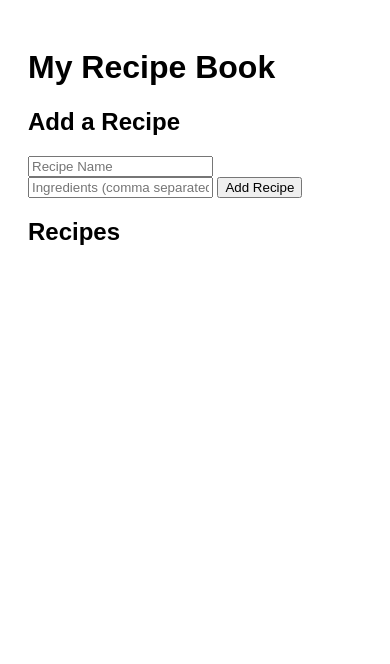
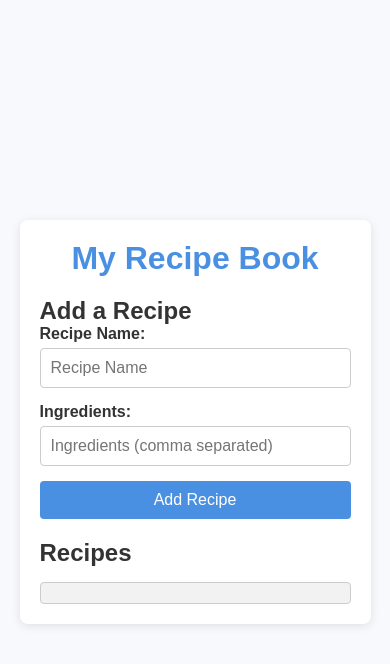
Before and after one commit to JoyxL/Gregory_Joyal_, a plain HTML site: page src/index.html in a window 390 px wide. Drawn offline with Linux system fonts and the light colour scheme.

Commit message:
responsive and styled

```diff
--- a/src/index.html
+++ b/src/index.html
@@ -7,14 +7,22 @@
     <title>Recipe Book</title>
 </head>
 <body>
+    <div id="container">
         <h1>My Recipe Book</h1>
         <div id="app">
             <h2>Add a Recipe</h2>
-        <input type="text" id="name" placeholder="Recipe Name">
-        <input type="text" id="ingredients" placeholder="Ingredients (comma separated)">
+            <div class="input-group">
+                <label for="name">Recipe Name:</label>
+                <input type="text" id="name" placeholder="Recipe Name" required>
+            </div>
+            <div class="input-group">
+                <label for="ingredients">Ingredients:</label>
+                <input type="text" id="ingredients" placeholder="Ingredients (comma separated)" required>
+            </div>
             <button id="add-recipe">Add Recipe</button>
             <h2>Recipes</h2>
             <pre id="recipes"></pre>
+        </div>
     </div>
 
     <script src="./main.js" type="module"></script>
--- a/src/styles.css
+++ b/src/styles.css
@@ -1,9 +1,91 @@
-body {
-    font-family: Arial, sans-serif;
-    padding: 20px;
-}
+
+
 
 #app {
     max-width: 600px;
     margin: auto;
 }
+* {
+    box-sizing: border-box;
+    margin: 0;
+    padding: 0;
+    font-family: Arial, sans-serif;
+}
+
+body {
+    background-color: #f7f9fc;
+    color: #333;
+    display: flex;
+    justify-content: center;
+    align-items: center;
+    height: 100vh;
+}
+
+#container {
+    background: white;
+    border-radius: 8px;
+    box-shadow: 0 2px 10px rgba(0, 0, 0, 0.1);
+    padding: 20px;
+    width: 90%;
+    max-width: 500px;
+}
+
+h1 {
+    text-align: center;
+    color: #4A90E2;
+}
+
+h2 {
+    color: #333;
+    margin-top: 20px;
+}
+
+.input-group {
+    margin-bottom: 15px;
+}
+
+label {
+    display: block;
+    margin-bottom: 5px;
+    font-weight: bold;
+}
+
+input[type="text"] {
+    width: 100%;
+    padding: 10px;
+    border: 1px solid #ccc;
+    border-radius: 4px;
+    font-size: 16px;
+}
+
+input[type="text"]:focus {
+    border-color: #4A90E2;
+    outline: none;
+}
+
+button {
+    background-color: #4A90E2;
+    color: white;
+    border: none;
+    border-radius: 4px;
+    padding: 10px;
+    width: 100%;
+    font-size: 16px;
+    cursor: pointer;
+    transition: background-color 0.3s;
+}
+
+button:hover {
+    background-color: #357ABD;
+}
+
+#recipes {
+    background-color: #f2f2f2;
+    padding: 10px;
+    border-radius: 4px;
+    max-height: 300px;
+    overflow-y: auto;
+    white-space: pre-wrap;
+    margin-top: 15px;
+    border: 1px solid #ccc;
+}
```
Lines whose indentation alone changed are shown as unchanged.
